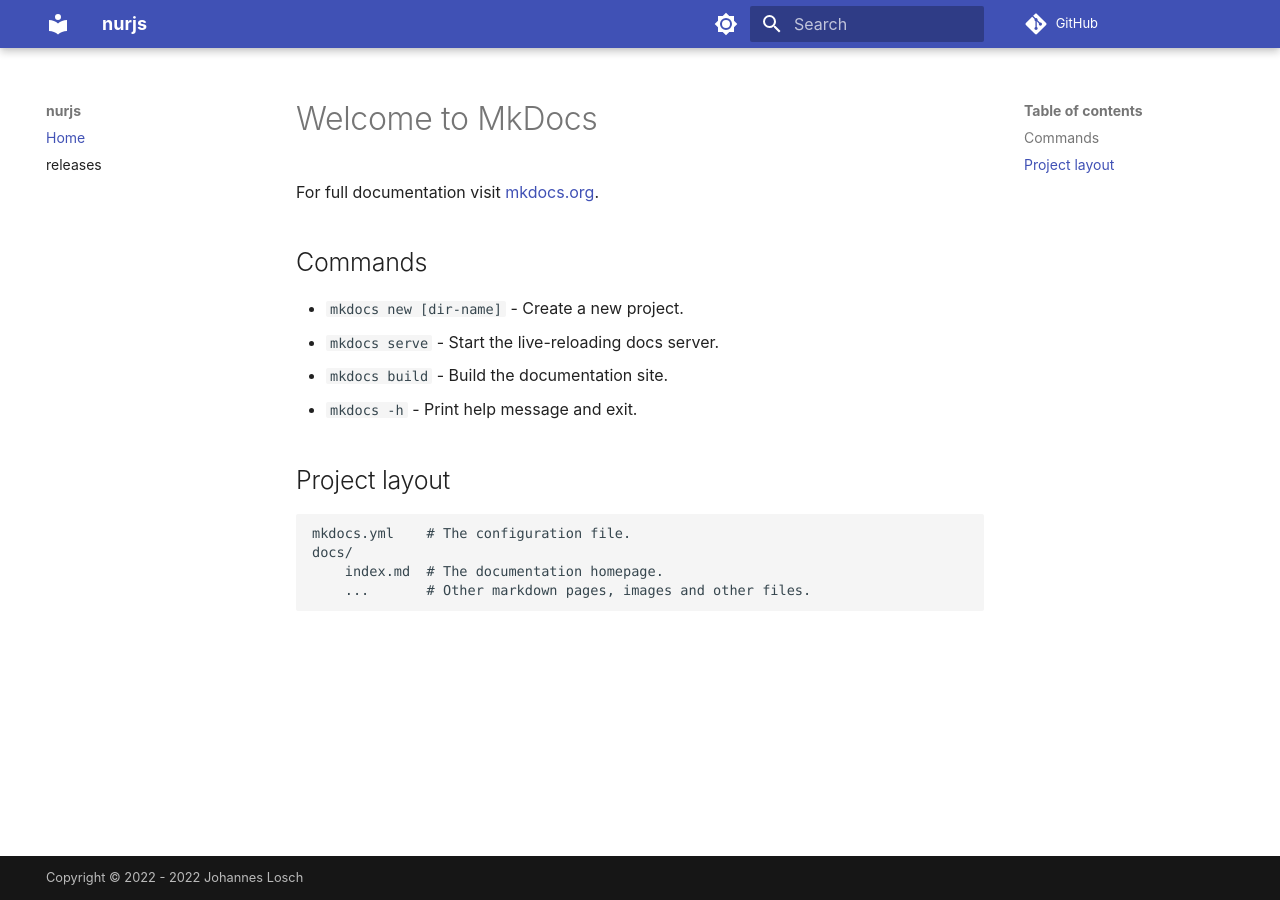
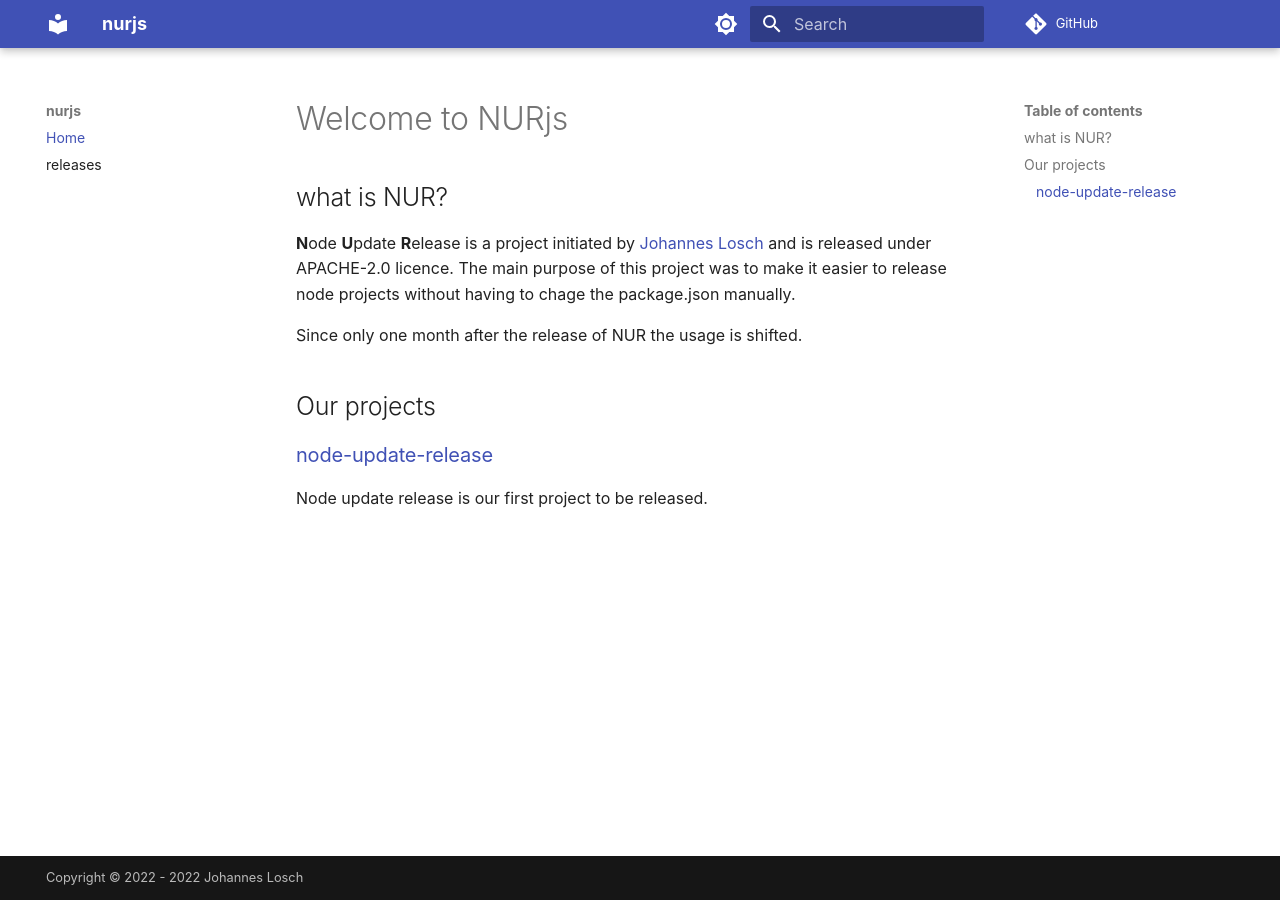
Before and after one commit to nurjs/nurjs, an MkDocs documentation site: the page built from docs/index.md, in a window 1280 px wide. Built offline with MkDocs 1.6.1 and Material for MkDocs 9.7.7, drawn with Linux system fonts in a browser that asks for light colours; comment, search, counter and statistics services are not loaded.

Commit message:
added dependencies

```diff
--- a/docs/index.md
+++ b/docs/index.md
@@ -1,17 +1,13 @@
-# Welcome to MkDocs
+# Welcome to NURjs
 
-For full documentation visit [mkdocs.org](https://www.mkdocs.org).
+## what is NUR?
 
-## Commands
+**N**ode **U**pdate **R**elease is a project initiated by [Johannes Losch](https://github.com/johanneslosch) and is released under APACHE-2.0 licence.
+The main purpose of this project was to make it easier to release node projects without having to chage the package.json manually.
 
-* `mkdocs new [dir-name]` - Create a new project.
-* `mkdocs serve` - Start the live-reloading docs server.
-* `mkdocs build` - Build the documentation site.
-* `mkdocs -h` - Print help message and exit.
+Since only one month after the release of NUR the usage is shifted.
 
-## Project layout
+## Our projects
 
-    mkdocs.yml    # The configuration file.
-    docs/
-        index.md  # The documentation homepage.
-        ...       # Other markdown pages, images and other files.
+### [node-update-release](https://github.com/nurjs/node-update-release){target="\_blank"}
+Node update release is our first project to be released.
--- a/mkdocs.yml
+++ b/mkdocs.yml
@@ -45,3 +45,12 @@
 extra:
   generator: false
 repo_url: https://github.com/nurjs/nurjs
+
+markdown_extensions:
+  - admonition
+  - codehilite
+  - smarty
+  - meta
+  - toc:
+      permalink: True
+  - attr_list
```
